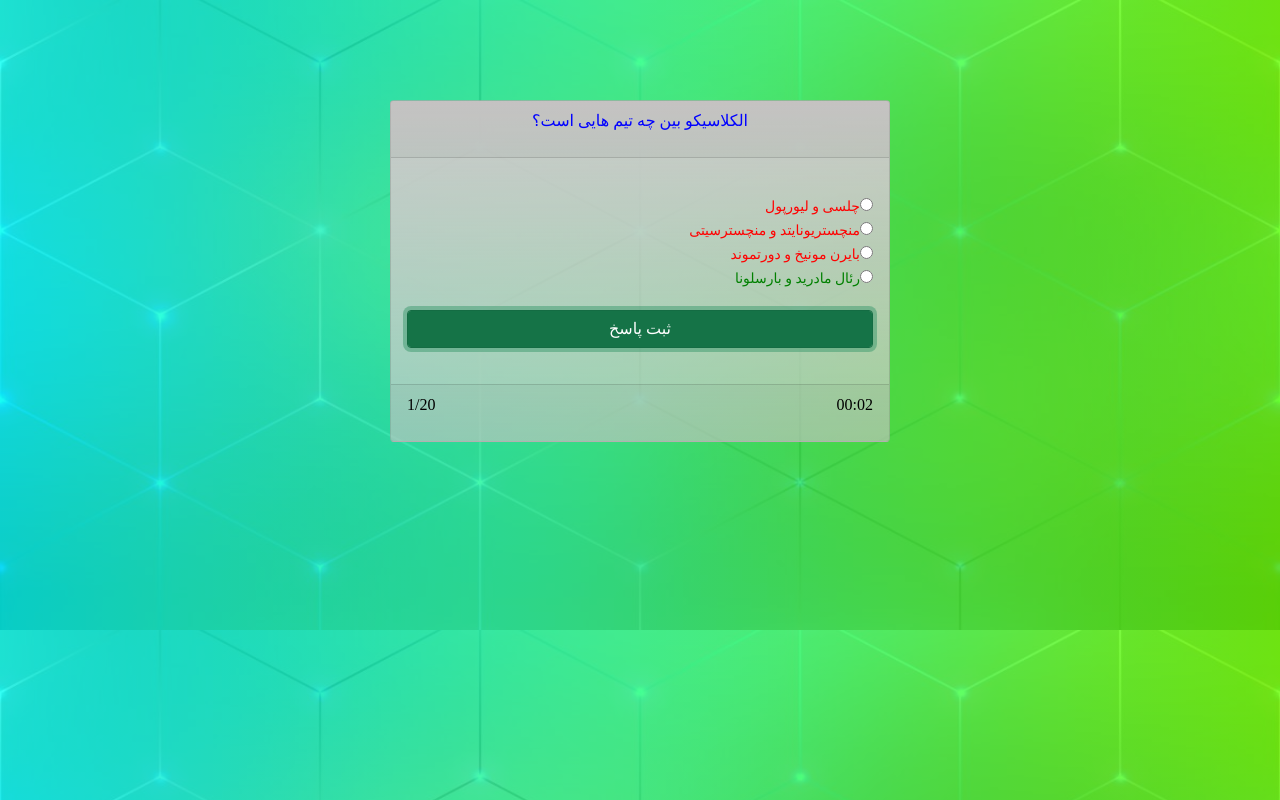
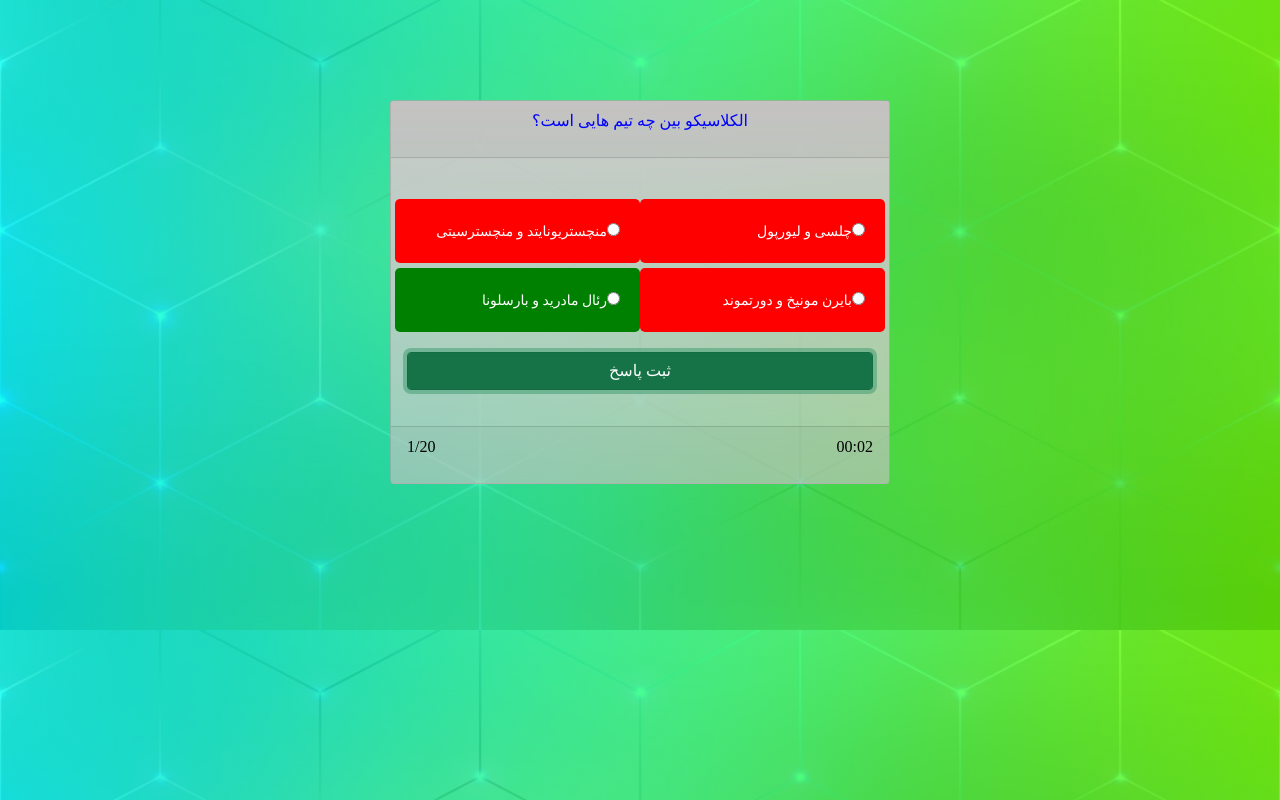
Before and after one commit to erfanaboei/QuestionAndAnswer, a plain HTML site: page index.html in a window 1280 px wide. Both pictures are taken after a click on the button "شروع". Drawn offline with Linux system fonts and the light colour scheme.

Commit message:
change UI

```diff
--- a/css/style.css
+++ b/css/style.css
@@ -53,3 +53,8 @@ body{
 #answerFalse{
     color: red;
 }
+.radioAnswer{
+    padding: 20px;
+    border-radius: 5px;
+    margin-top: 5px;
+}
--- a/index.html
+++ b/index.html
@@ -22,7 +22,8 @@
                             <p id="icon" class="text-center"><i class="mdi mdi-emoticon-wink-outline mdi-36px"></i></p>
                         </div>
                         <div class="card-body">
-                            <div id="answerBox">
+                            <div class="row" id="answerBox">
+
                             </div>
                             <button class="btn btn-success form-control">شروع</button>
                         </div>
@@ -80,11 +81,13 @@
                 randomQuestion = Math.floor(Math.random() * json.length);
                 questionBox.innerHTML = json[randomQuestion].question;
                 for (var i = 0; i < 4; i++) {
-                    var output = '<input type="radio" name="Answer" value="';
+                    var output = "<div class='col-6 radioAnswer'>";
+                    output += '<input type="radio" name="Answer" value="';
                     output += json[randomQuestion].Answers[i];
                     output += '"/>'
                     output += "<small>" + json[randomQuestion].Answers[i] + "</small>";
-                    output += "</br>";
+                    output += "</div>";
+                    // output += "</br>";
                     answerBox.innerHTML += output;
                 }
             }
@@ -109,15 +112,21 @@
             // }
             function checkAnswer() {
                 answerRadio = document.querySelector('[name=Answer]:checked');
+                var radioAnswer = document.querySelectorAll('.radioAnswer')
                 if (answerRadio === null) {
                     questionBox.style.color = "blue";
                     notAnswered++;
                     small = document.querySelectorAll('small');
                     for (p = 0; p < small.length; p++) {
                         if (small[p].innerHTML == json[randomQuestion].trueAnswer) {
-                            small[p].style.color = "green"
+                            // small[p].style.color = "green"
+                            radioAnswer[p].style.backgroundColor = "green";
+                            radioAnswer[p].style.color = "white";
+
                         } else {
-                            small[p].style.color = "red"
+                            radioAnswer[p].style.backgroundColor = "red";
+                            radioAnswer[p].style.color = "white";
+
                         }
                     }
                     setTimeout(playGame, 1000);
@@ -129,7 +138,8 @@
                     small = document.querySelectorAll('small');
                     for (p = 0; p < small.length; p++) {
                         if (small[p].innerHTML == json[randomQuestion].trueAnswer) {
-                            small[p].style.color = "green"
+                            radioAnswer[p].style.backgroundColor = "green";
+                            radioAnswer[p].style.color = "white";
                         }
                     }
                     setTimeout(playGame, 1000);
@@ -139,9 +149,11 @@
                     small = document.querySelectorAll('small');
                     for (p = 0; p < small.length; p++) {
                         if (small[p].innerHTML == json[randomQuestion].trueAnswer) {
-                            small[p].style.color = "green"
+                            radioAnswer[p].style.backgroundColor = "green";
+                            radioAnswer[p].style.color = "white";
                         } else {
-                            small[p].style.color = "red"
+                            radioAnswer[p].style.backgroundColor = "red";
+                            radioAnswer[p].style.color = "white";
                         }
                     }
                     setTimeout(playGame, 1000);
```
